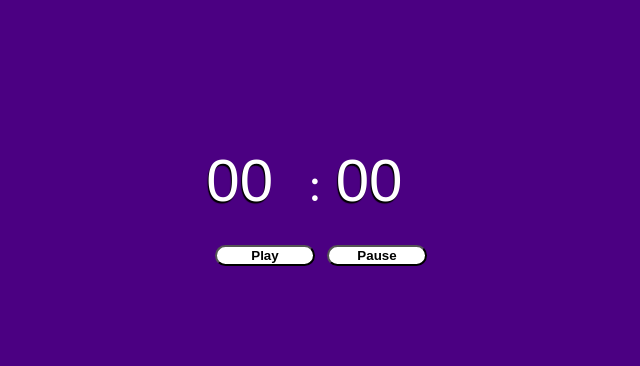
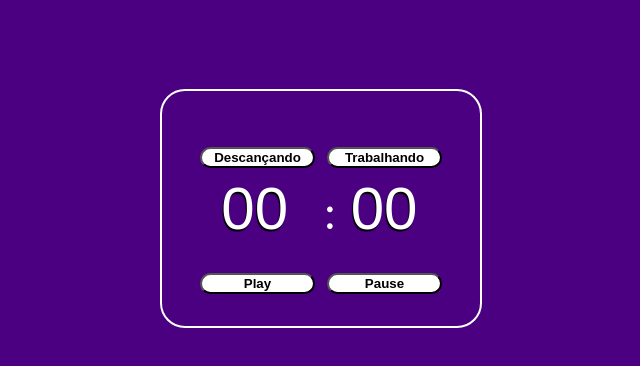
Before and after one commit to leoinho/cronometro, a website: page index.html in a window 1280 px wide. Shown: the whole page, without its empty margins (319-959 px from the left). Drawn offline with Linux system fonts and the light colour scheme.

Commit message:
finalizando cronometro

```diff
--- a/index.html
+++ b/index.html
@@ -2,7 +2,7 @@
 <html>
     <head>
         <script src="./script.js"></script>
-
+        <!-- <script src = "./require.js" > </script> -->
         <style>
             body{
                 background-color: indigo;
@@ -28,14 +28,42 @@
             button{
                 border-radius: 25px;
                 font-weight: 900;
-                width: 100px;
+                width: 115px;
                 background-color: white;
+            }
+            .principal{
+                border: solid 2px;
+                display: flex;
+                flex-direction: column;
+                justify-content: center;
+                align-items: center;
+                padding: 27px;
+                border-radius: 25px;
+            }
+            .cronometro{
+                margin-left: 30px;
+            }
+            .digita{
+                border-bottom: solid 2px;
             }
         </style>
     </head>
     <body>
         <div class="container">
+            <div class="principal">
+                    <!--<div class="digita">
+                            minutos: <input type="text" id="digita" required="" /><br>
+                    </div>-->
+                    <div class="butoes">
+                        <button
+                         onclick="descancando()"
+                        >Descançando</button>
 
+                        <button
+                         onclick="trabalhando()"
+                        >Trabalhando</button>
+
+                    </div>
                     <div class="cronometro">
                             <input type="text" id="minutes" value="00" class="inp-pontuacao" disabled="disabled" />:
                             <input type="text" id="seconds" value="00" class="inp-pontuacao" disabled="disabled" />
@@ -50,7 +78,7 @@
                         >Pause</button>
 
                     </div>
-
+            </div>
         </div>
 
     </body>
--- a/script.js
+++ b/script.js
@@ -1,6 +1,20 @@
-var seconds = 60;
-var minutes = 2;
+var seconds;
+var minutes;
+
+descancando = () => {
+  seconds = 59;
+  minutes = 4;
+  cronometro.play();
+};
+trabalhando = () => {
+  seconds = 59;
+  minutes = 24;
+  cronometro.play();
+};
+// var seconds = 59;
+// var minutes = 24; //document.getElementById("digita");
 var ligado = false; //variavel de contrlo, para o play ser apertado apenas uma vez
+var audio = new Audio("som_alarme.mp3");
 var cronometro = {
   loopTimer: null, //variável de controle para o setInterval
 
@@ -21,7 +35,8 @@ var cronometro = {
     } else if ((minutes == 0) & (seconds == 0)) {
       document.getElementById("minutes").value = "00".slice(-2);
       document.getElementById("seconds").value = "00".slice(-2);
-      temporizador.pause();
+      cronometro.pause();
+      audio.play();
     }
 
     document.getElementById("minutes").value = ("00" + minutes).slice(-2);
@@ -41,3 +56,8 @@ var cronometro = {
     clearInterval(this.loopTimer); //"Pause". O clearInterval para tudo.
   }
 };
+
+//var leoModulo = import("leonardo-meu-modulo");
+//import { leoModulo } from "./node_modules/leonardo-meu-modulo";
+// import { LeoModulo } from "leonardo-meu-modulo";
+// console.log(LeoModulo("teste"));
```
Also changed, not shown: package.json (added, +19 -0 lines), 1 other file. Lines whose indentation alone changed are shown as unchanged.
